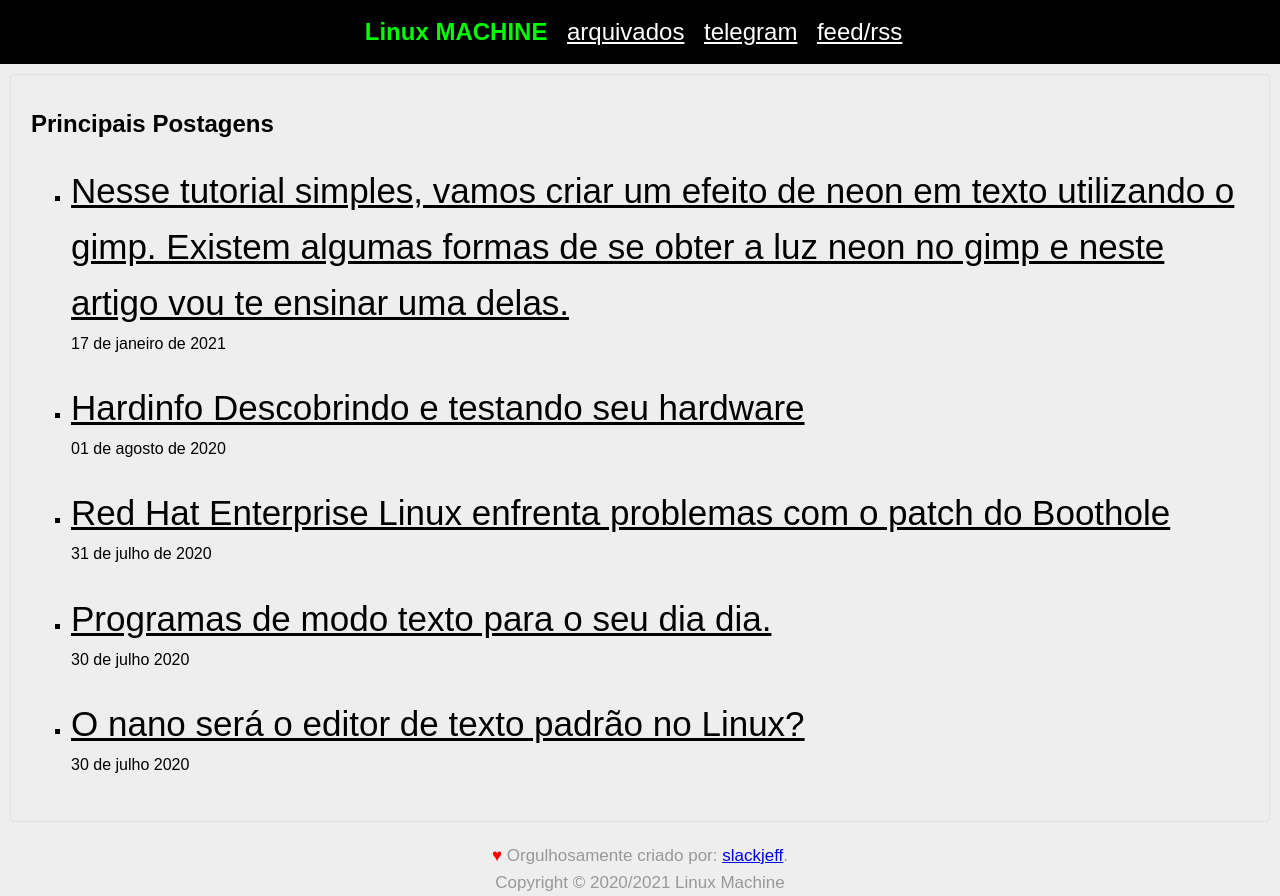
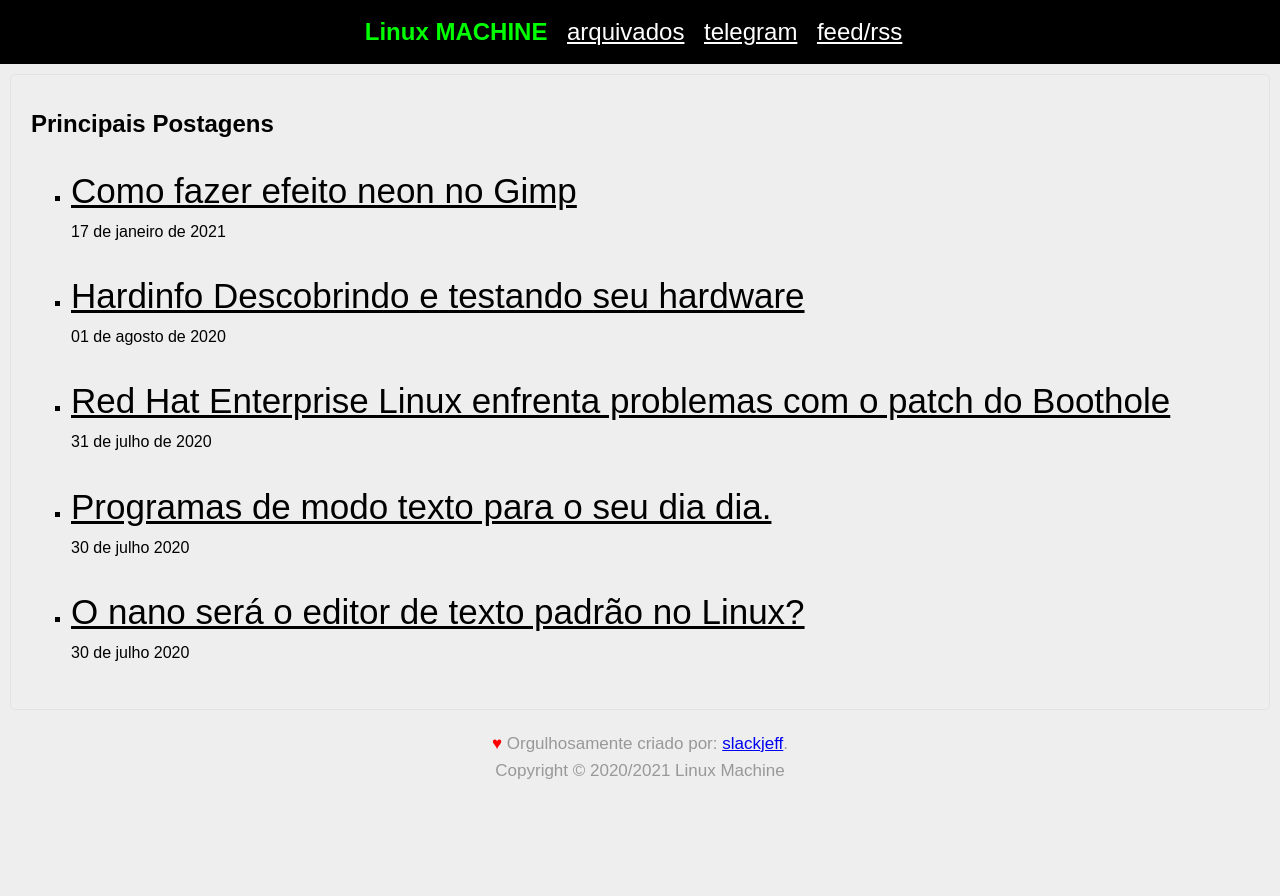
Before and after one commit to linuxmachinewebsite/linuxmachinewebsite.github.io, a plain HTML site: page index.html in a window 1280 px wide. After the commit the page ends 800 px from the top, so only its background shows below. Drawn offline with Linux system fonts and the light colour scheme.

Commit message:
alteração

```diff
--- a/index.html
+++ b/index.html
@@ -37,7 +37,7 @@
 <div id="artigos">
 	<ul>
 <!-- Artigos -->
-<li><a href=post/2021/01/efeito-neon-no-gimp.html>Nesse tutorial simples, vamos criar um efeito de neon em texto utilizando o gimp. Existem algumas formas de se obter a luz neon no gimp e neste artigo vou te ensinar uma delas.</a><br><time>17 de janeiro de 2021</time></li>
+<li><a href=post/2021/01/efeito-neon-no-gimp.html>Como fazer efeito neon no Gimp</a><br><time>17 de janeiro de 2021</time></li>
 
 <li><a href=post/2020/08/hardinfo-descobrindo-e-testando-seu-hardware.html>Hardinfo Descobrindo e testando seu hardware</a><br><time>01 de agosto de 2020</time></li>
 
```
